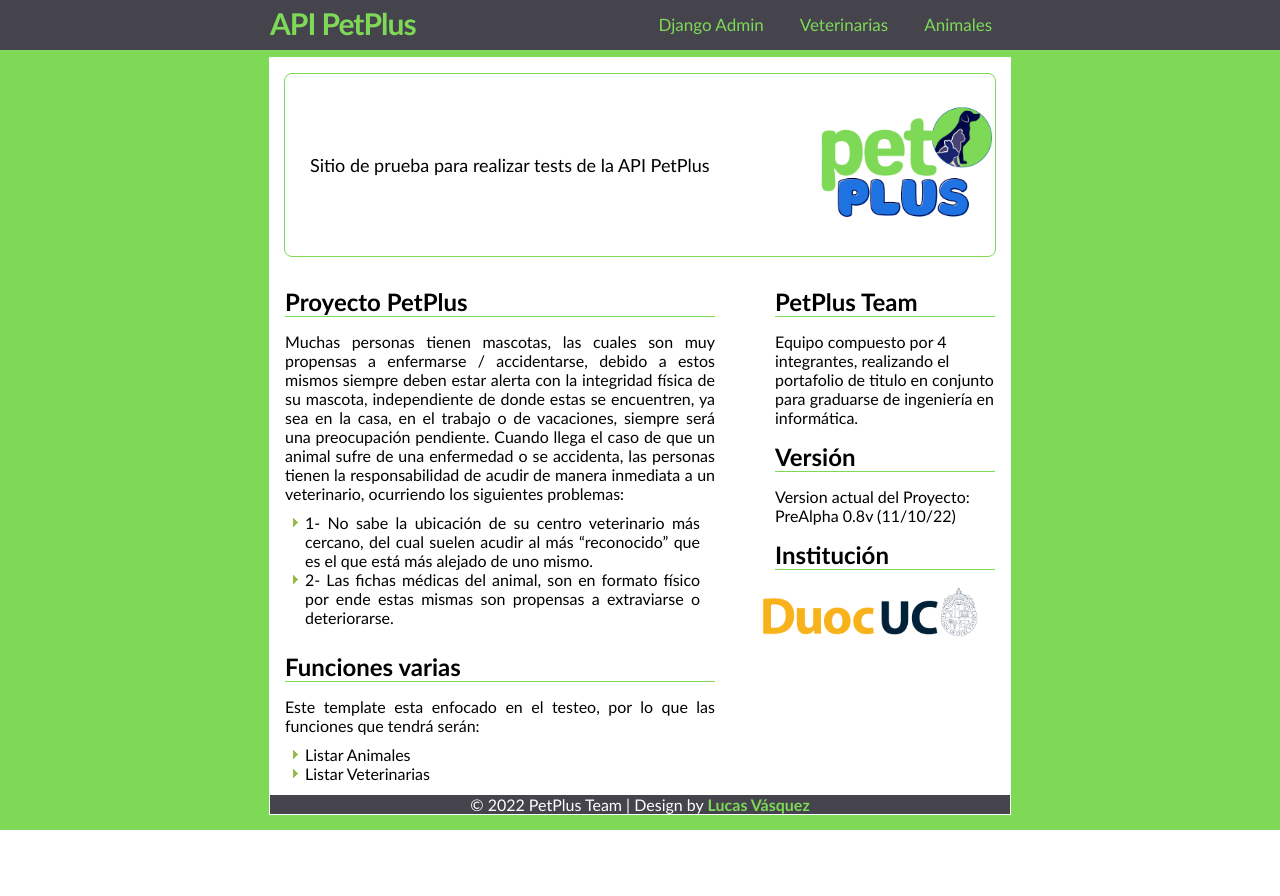
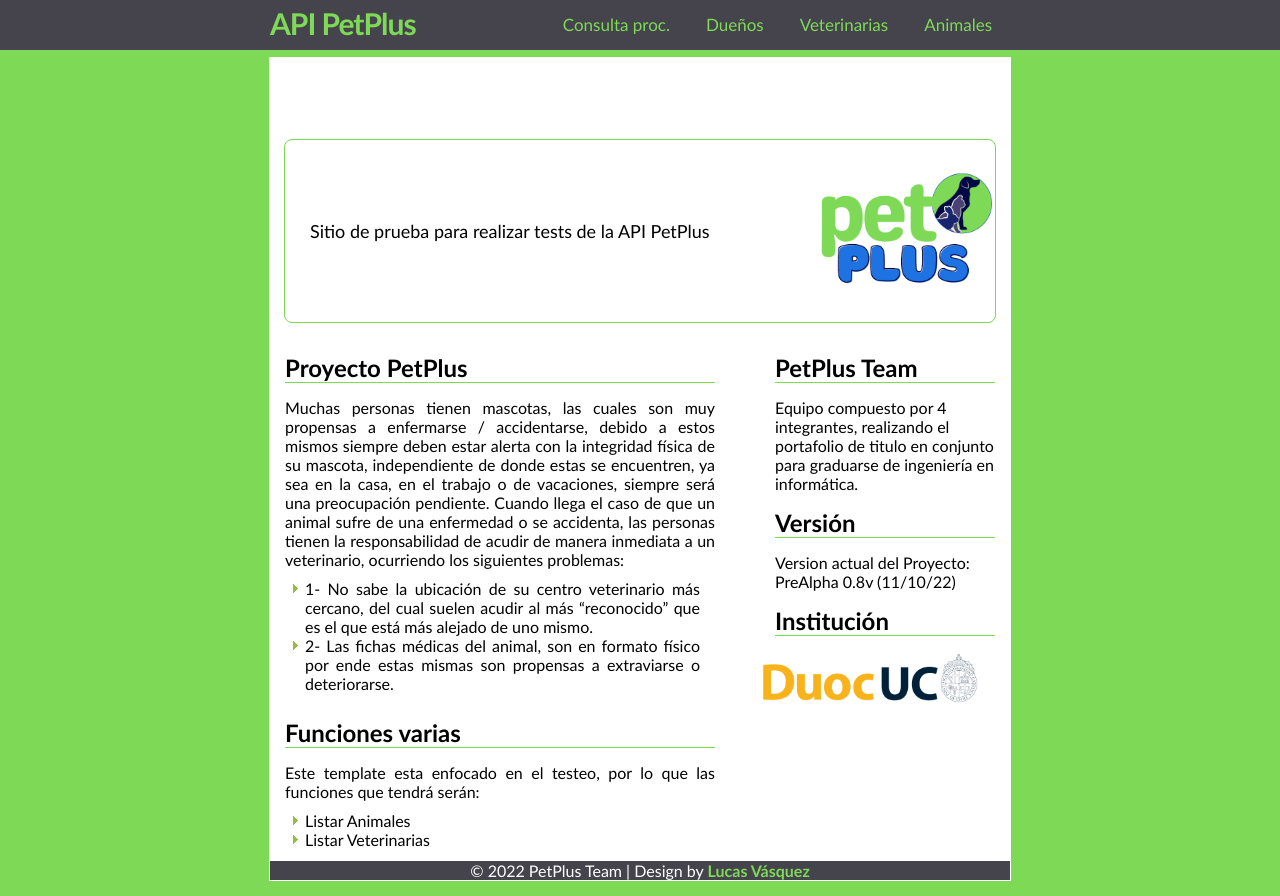
Before and after one commit to lucasvasquezr21/API_PetPlus_Heroku, a Django app: page / in a window 1280 px wide. Before the commit the page ends 830 px from the top, so only its background shows below. Run offline with Django 4.2, Linux system fonts and the light colour scheme.

Commit message:
se agregan caracteristicas al index

```diff
--- a/index/templates/index.html
+++ b/index/templates/index.html
@@ -13,6 +13,9 @@
       <ul id="navigation">
         <li><a href="/app_animal/animal/">Animales</a></li>
         <li><a href="/app_veterinaria/veterinaria/">Veterinarias</a></li>
+        <li><a href="/app_dueno/dueno/">Dueños</a></li>
+        <li><a href="/app_consulta_procedimiento/consulta_procedimiento/">Consulta proc.</a></li>
+        <li><a href="/app_consulta_reserva/consulta_reserva/">Consulta reserva</a></li>
         <li><a href="/admin/">Django Admin</a></li>
       </ul>
     </div>
```
